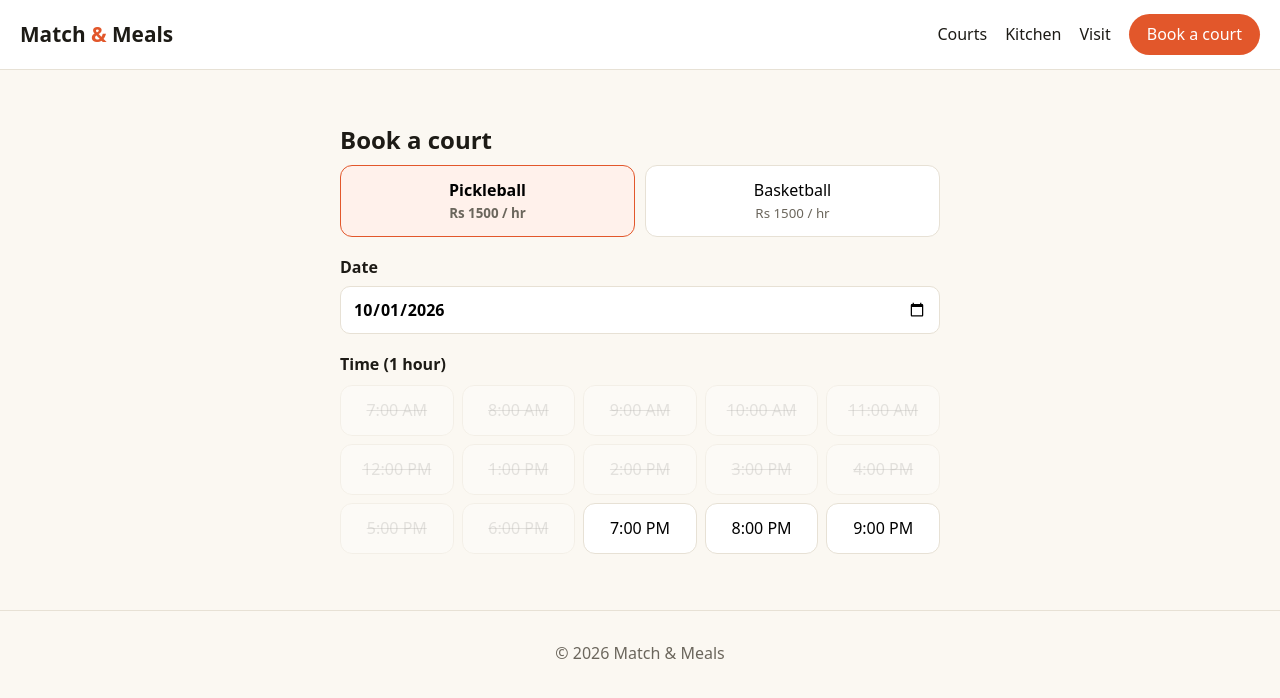
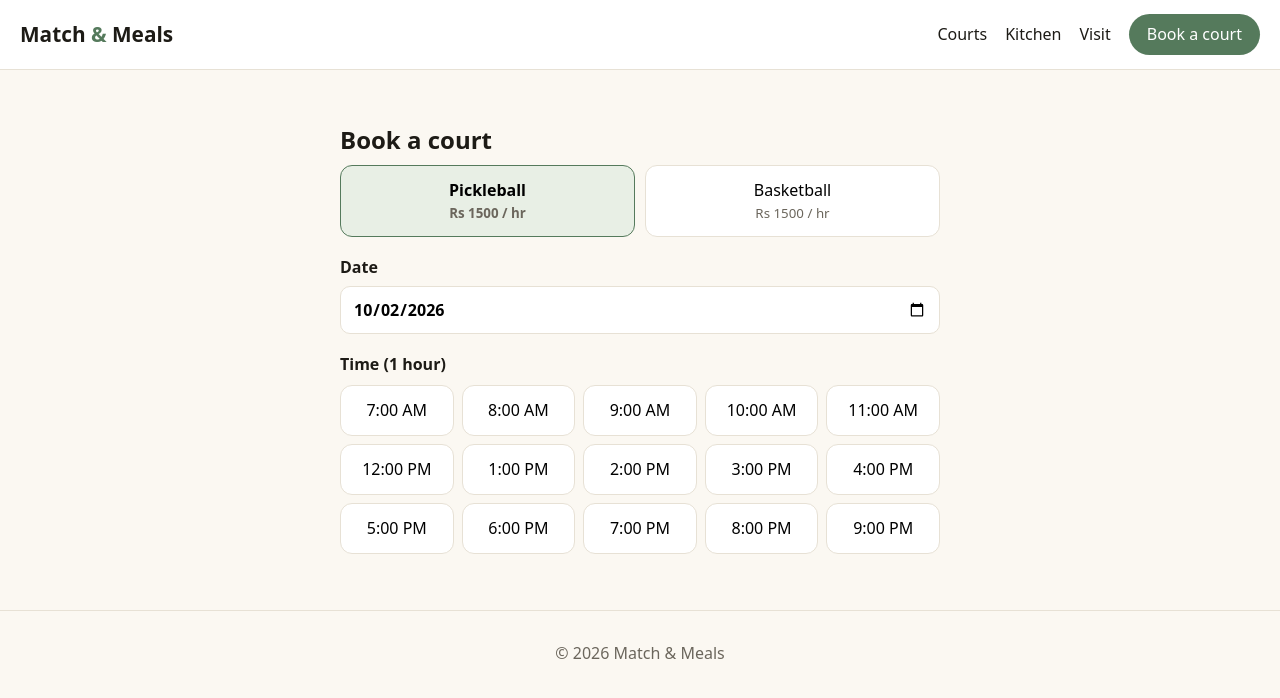
Before and after one commit to nikesh-rajbhandari/match-n-meals, a Next.js app: page /book in a window 1280 px wide. Shown: the top 698 px of the page. Built offline with nearby package versions, Linux system fonts and the light colour scheme; no server answers; the database is empty.

Commit message:
Admin panel and booking logical fixes

```diff
--- a/app/api/bookings/route.js
+++ b/app/api/bookings/route.js
@@ -1,5 +1,5 @@
 import { sql } from '@/lib/db';
-import { COURTS, OPEN_HOUR, CLOSE_HOUR } from '@/lib/config';
+import { COURTS, OPEN_HOUR, CLOSE_HOUR, TZ } from '@/lib/config';
 
 const isDate = (d) => /^\d{4}-\d{2}-\d{2}$/.test(d) && !isNaN(Date.parse(d));
 
@@ -20,8 +20,7 @@ export async function POST(req) {
   const phone = String(b.phone ?? '').trim();
   const email = String(b.email ?? '').trim() || null;
   const hour = Number(b.hour);
-  // ponytail: "today" is server (UTC) date; set TZ env on Vercel if that's off by a day for you
-  const today = new Date().toISOString().slice(0, 10);
+  const today = new Date().toLocaleDateString('en-CA', { timeZone: TZ });
 
   if (!COURTS[b.court]) return bad('Pick a court');
   if (!isDate(b.date) || b.date < today) return bad('Pick a valid date');
--- a/app/book/page.js
+++ b/app/book/page.js
@@ -1,19 +1,23 @@
 'use client';
 import { useEffect, useRef, useState } from 'react';
-import { COURTS, PRICE, hours, fmtHour } from '@/lib/config';
+import { COURTS, PRICE, TZ, hours, fmtHour } from '@/lib/config';
 import Loading from '@/app/loading';
 
-const today = () => new Date().toLocaleDateString('en-CA'); // YYYY-MM-DD, local
+const today = () => new Date().toLocaleDateString('en-CA', { timeZone: TZ }); // YYYY-MM-DD at the venue
+const hourNow = () => Number(new Date().toLocaleString('en-US', { timeZone: TZ, hour: 'numeric', hourCycle: 'h23' }));
 
 export default function Book() {
   const [court, setCourt] = useState('pickleball');
   const [date, setDate] = useState(today);
   const [hour, setHour] = useState(null);
   const [taken, setTaken] = useState(null);
-  const [msg, setMsg] = useState(null);
+  const [error, setError] = useState(null);
+  const [done, setDone] = useState(null); // last successful booking, shown in the popup
   const [busy, setBusy] = useState(false);
 
   const req = useRef(0);
+  const dialog = useRef(null);
+  useEffect(() => { if (done) dialog.current.showModal(); }, [done]);
 
   // preselect court from /book?court=basketball (links on the home page)
   useEffect(() => {
@@ -29,14 +33,15 @@ export default function Book() {
       .then((d) => id === req.current && setTaken(d.taken ?? []))
       .catch(() => id === req.current && setTaken([]));
   };
-  useEffect(() => { setHour(null); load(); }, [court, date]);
+  useEffect(() => { setHour(null); setError(null); load(); }, [court, date]);
 
-  const nowHour = date === today() ? new Date().getHours() : -1;
+  const nowHour = date === today() ? hourNow() : -1;
+  const open = hours().filter((h) => h > nowHour); // hide today's past slots
 
   async function submit(e) {
     e.preventDefault();
     setBusy(true);
-    setMsg(null);
+    setError(null);
     const form = Object.fromEntries(new FormData(e.target));
     const res = await fetch('/api/bookings', {
       method: 'POST',
@@ -46,11 +51,11 @@ export default function Book() {
     const data = await res.json().catch(() => ({}));
     setBusy(false);
     if (res.ok) {
-      setMsg({ ok: true, text: `Booked! ${COURTS[court]} on ${date} at ${fmtHour(hour)}. Pay at the counter.` });
+      setDone({ court, date, hour, name: form.name });
       e.target.reset();
       setHour(null);
     } else {
-      setMsg({ ok: false, text: data.error || 'Something went wrong' });
+      setError(data.error || 'Something went wrong');
     }
     load();
   }
@@ -72,21 +77,24 @@ export default function Book() {
       </label>
 
       <p className="label">Time (1 hour)</p>
-      {taken === null ? <Loading /> : (
+      {taken === null ? <Loading /> : open.length === 0 ? (
+        <p>No more slots today — pick another date.</p>
+      ) : (
         <div className="slots">
-          {hours().map((h) => {
-            const off = taken.includes(h) || h <= nowHour;
+          {open.map((h) => {
+            const booked = taken.includes(h);
             return (
-              <button key={h} type="button" disabled={off}
+              <button key={h} type="button" disabled={booked}
                 className={hour === h ? 'active' : ''} onClick={() => setHour(h)}>
                 {fmtHour(h)}
+                {booked && <small>Booked</small>}
               </button>
             );
           })}
         </div>
       )}
 
-      {msg && <p className={msg.ok ? 'ok' : 'err'} role="status">{msg.text}</p>}
+      {error && <p className="err" role="alert">{error}</p>}
 
       {hour !== null && (
         <form onSubmit={submit} className="form">
@@ -98,6 +106,25 @@ export default function Book() {
           </button>
         </form>
       )}
+
+      <dialog ref={dialog} className="popup" onClose={() => setDone(null)}
+        onClick={(e) => e.target === e.currentTarget && e.currentTarget.close()}>
+        {done && (
+          <div className="popup-body">
+            <img src={`/icons/${done.court}.webp`} alt="" width="96" height="96" />
+            <h2>You're booked!</h2>
+            <p>See you on court, {done.name}.</p>
+            <dl>
+              <dt>Court</dt><dd>{COURTS[done.court]}</dd>
+              <dt>Date</dt><dd>{new Date(`${done.date}T00:00`).toLocaleDateString(undefined, { weekday: 'long', month: 'long', day: 'numeric' })}</dd>
+              <dt>Time</dt><dd>{fmtHour(done.hour)} – {fmtHour(done.hour + 1)}</dd>
+              <dt>Price</dt><dd>{PRICE[done.court]}</dd>
+            </dl>
+            <p className="note">Pay at the counter when you arrive.</p>
+            <form method="dialog"><button className="btn big" autoFocus>Done</button></form>
+          </div>
+        )}
+      </dialog>
     </section>
   );
 }
--- a/app/globals.css
+++ b/app/globals.css
@@ -1,6 +1,6 @@
 :root {
   --bg: #fbf8f2; --ink: #1d1b16; --muted: #6b665c; --card: #fff;
-  --brand: #e2572b; --brand-ink: #fff; --accent: #2f7a4a; --line: #e7e1d5;
+  --brand: #557a5c; --brand-ink: #fff; --accent: #2f4a36; --tint: #e8efe5; --line: #e7e1d5;
 }
 * { box-sizing: border-box; }
 body { margin: 0; font: 16px/1.55 system-ui, sans-serif; background: var(--bg); color: var(--ink); }
@@ -22,7 +22,7 @@ h2 { font-size: 2rem; }
 .btn:disabled { opacity: .6; cursor: wait; }
 
 .hero { padding: 90px 20px 70px; text-align: center;
-  background: radial-gradient(circle at 20% 20%, #ffd9c7, transparent 50%), radial-gradient(circle at 80% 70%, #cfe9d6, transparent 50%); }
+  background: radial-gradient(circle at 20% 20%, #d5e3d0, transparent 50%), radial-gradient(circle at 80% 70%, #eef0dc, transparent 50%); }
 .hero h1 { font-size: clamp(2.6rem, 8vw, 5rem); letter-spacing: -.02em; }
 .hero p { font-size: 1.2rem; color: var(--muted); max-width: 520px; margin: 0 auto 28px; }
 
@@ -56,11 +56,11 @@ input:focus-visible, button:focus-visible { outline: 3px solid var(--brand); out
 .tabs button, .slots button { font: inherit; padding: 12px; border-radius: 12px; border: 1.5px solid var(--line);
   background: var(--card); cursor: pointer; }
 .tabs small { display: block; color: var(--muted); }
-.tabs .active, .slots .active { border-color: var(--brand); background: #fff1eb; font-weight: 700; }
+.tabs .active, .slots .active { border-color: var(--brand); background: var(--tint); font-weight: 700; }
 .slots { display: grid; gap: 8px; grid-template-columns: repeat(auto-fill, minmax(100px, 1fr)); }
-.slots button:disabled { opacity: .35; text-decoration: line-through; cursor: not-allowed; }
+.slots button:disabled { opacity: .45; cursor: not-allowed; background: #f3eee4; }
+.slots small { display: block; font-size: .75rem; color: var(--muted); }
 .form .btn { margin-top: 20px; width: 100%; }
-.ok { color: var(--accent); font-weight: 600; }
 .err { color: #c0262d; font-weight: 600; }
 
 .table-wrap { overflow-x: auto; }
@@ -91,3 +91,20 @@ th { background: #f3eee4; }
   .loader-ring img { animation: none; }
   .loader-ring img:first-child { opacity: 1; }
 }
+
+.popup { border: 0; border-radius: 20px; padding: 0; width: min(400px, calc(100% - 32px)); background: var(--card); color: var(--ink);
+  box-shadow: 0 20px 60px rgba(0, 0, 0, .25); }
+.popup::backdrop { background: rgba(29, 27, 22, .55); backdrop-filter: blur(3px); }
+.popup[open] { animation: pop .25s ease-out; }
+@keyframes pop { from { opacity: 0; transform: translateY(12px) scale(.96); } }
+.popup-body { padding: 28px 28px 24px; text-align: center; }
+.popup-body img { display: block; margin: 0 auto 4px; }
+.popup-body h2 { font-size: 1.6rem; margin-bottom: .2em; }
+.popup-body > p { color: var(--muted); margin: 0 0 16px; }
+.popup dl { display: grid; grid-template-columns: auto 1fr; gap: 8px 16px; text-align: left; margin: 0;
+  background: var(--bg); border-radius: 12px; padding: 14px 18px; }
+.popup dt { color: var(--muted); }
+.popup dd { margin: 0; font-weight: 600; text-align: right; }
+.popup .note { margin: 14px 0 0; font-size: .9rem; }
+.popup .btn { width: 100%; margin-top: 16px; }
+@media (prefers-reduced-motion: reduce) { .popup[open] { animation: none; } }
--- a/lib/config.js
+++ b/lib/config.js
@@ -1,5 +1,6 @@
 export const COURTS = { pickleball: 'Pickleball', basketball: 'Basketball' };
 export const PRICE = { pickleball: 'Rs 1500 / hr', basketball: 'Rs 1500 / hr' };
+export const TZ = 'Asia/Kathmandu'; // business timezone; servers (Vercel) run in UTC
 export const OPEN_HOUR = 7;
 export const CLOSE_HOUR = 22; // last slot starts at 21:00
 
```
Also changed, not shown: app/admin/page.js (+10 -6 lines).
